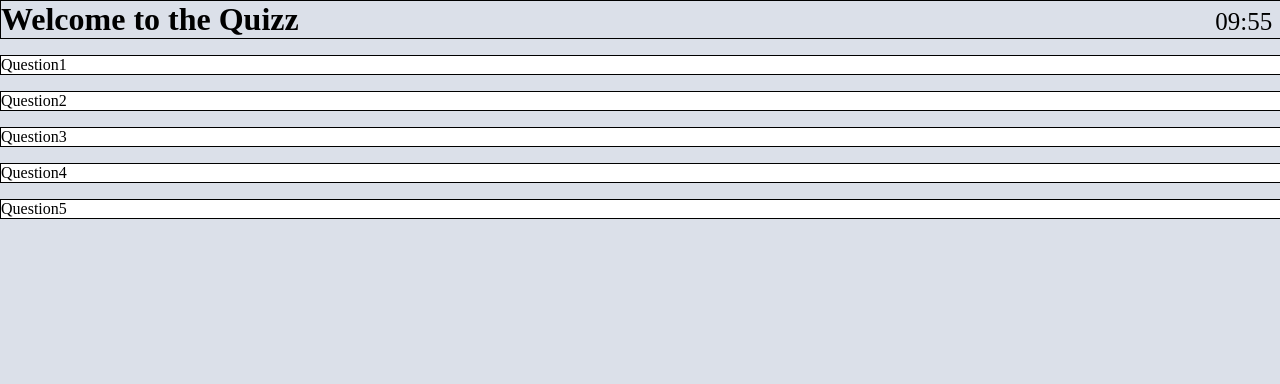
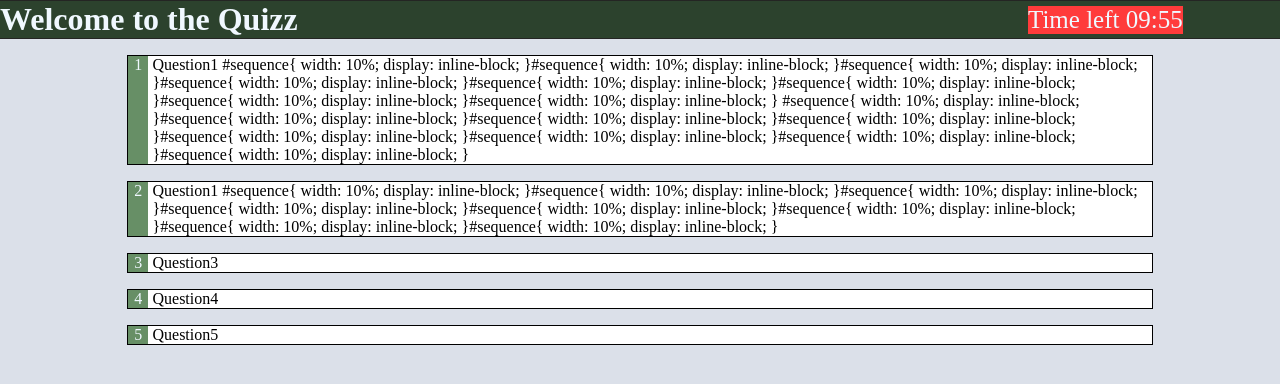
Before and after one commit to gwagner57/quiz-app, a plain HTML site: page quizz.html in a window 1280 px wide. Drawn offline with Linux system fonts and the light colour scheme.

Commit message:
Add files via upload
Test files

```diff
--- a/index.css
+++ b/index.css
@@ -31,3 +31,7 @@ body{
     display: inline-block;
     font-size: 16px;
   }
+  #sequence{
+    width: 10%;
+    display: inline-block;
+  }
--- a/quizz.css
+++ b/quizz.css
@@ -10,7 +10,7 @@ body{
     height: 100vh;
     display: flex;
     justify-content:flex-start;
-    align-items:flex-start;
+    align-items:center;
     flex-direction: column;
     gap: 1em;
 }
@@ -18,29 +18,42 @@ body{
     width: 100%;
 }
 .top{
-    width: 100%;
-    border: 1px solid black;
+    border: 1px solid rgb(36, 37, 35);
+    background-color: rgb(44, 66, 45);
+    color: aliceblue;
+    position: relative;
 }
 #Quizz-description{
     display:inline-block;
-    width: 49%;
+    width: 80%;
+    vertical-align: middle;
+    flex-grow: 1;
 }
 #timer {
-    position: -webkit-sticky;
     position: sticky;
-    top: 0;
-    right: 0;
     font-size: 25px;
     display: inline-block;
-    text-align: right;
-    width: 50%;
+    text-align: center;
+    min-width: 50px;
+    background-color: rgb(255, 59, 59);
+    vertical-align: middle;
   }
 
-
-#top{
-    width: 100%;
-}
 .question{
     border: 1px solid black;
     background-color: white;
+    width: 80%;
 }
+#sequence{
+    width: 2%;
+    display: inline-block;
+    text-align: center;
+    background-color: rgb(103, 143, 102);
+    height: 100%;
+    vertical-align:top;
+    color: aliceblue;
+  }
+  .question-text{
+    display: inline-block;
+    width:97%;
+  }
--- a/quizz.html
+++ b/quizz.html
@@ -15,11 +15,122 @@
             <div id="timer">10:00</div>
             <script src = "timer.js"></script>
         </div>
-        <div id="question1" class="question">Question1</div>
-        <div id="question2" class="question">Question2</div>
-        <div id="question3" class="question">Question3</div>
-        <div id="question4" class="question">Question4</div>
-        <div id="question5" class="question">Question5</div>
+        <div id="question1" class="question">
+            <div id="sequence">1</div>
+            <div class="question-text">Question1
+
+
+        #sequence{
+            width: 10%;
+            display: inline-block;
+          }#sequence{
+            width: 10%;
+            display: inline-block;
+          }#sequence{
+            width: 10%;
+            display: inline-block;
+          }#sequence{
+            width: 10%;
+            display: inline-block;
+          }#sequence{
+            width: 10%;
+            display: inline-block;
+          }#sequence{
+            width: 10%;
+            display: inline-block;
+          }#sequence{
+            width: 10%;
+            display: inline-block;
+          }#sequence{
+            width: 10%;
+            display: inline-block;
+          }
+          #sequence{
+            width: 10%;
+            display: inline-block;
+          }#sequence{
+            width: 10%;
+            display: inline-block;
+          }#sequence{
+            width: 10%;
+            display: inline-block;
+          }#sequence{
+            width: 10%;
+            display: inline-block;
+          }#sequence{
+            width: 10%;
+            display: inline-block;
+          }#sequence{
+            width: 10%;
+            display: inline-block;
+          }#sequence{
+            width: 10%;
+            display: inline-block;
+          }#sequence{
+            width: 10%;
+            display: inline-block;
+          }
+    </div>
+
+
+
+
+
+
+
+
+
+    </div>
+        <div id="question2" class="question"><div id="sequence">2</div>
+
+
+
+
+
+
+
+
+
+
+
+        <div class="question-text">Question1
+
+
+            #sequence{
+                width: 10%;
+                display: inline-block;
+              }#sequence{
+                width: 10%;
+                display: inline-block;
+              }#sequence{
+                width: 10%;
+                display: inline-block;
+              }#sequence{
+                width: 10%;
+                display: inline-block;
+              }#sequence{
+                width: 10%;
+                display: inline-block;
+              }#sequence{
+                width: 10%;
+                display: inline-block;
+              }#sequence{
+                width: 10%;
+                display: inline-block;
+              }#sequence{
+                width: 10%;
+                display: inline-block;
+              }
+        </div>
+
+
+
+
+
+    </div>
+        <div id="question3" class="question"><div id="sequence">3</div> Question3</div>
+        <div id="question4" class="question"><div id="sequence">4</div> Question4</div>
+        <div id="question5" class="question"><div id="sequence">5</div> Question5</div>
     </div>
 </body>
 </html>
--- a/timer.js
+++ b/timer.js
@@ -20,7 +20,7 @@ function startTimer() {
     seconds = '0' + seconds;
   }
 
-  timerElement.textContent = minutes + ':' + seconds;
+  timerElement.textContent = 'Time left ' + minutes + ':' + seconds;
 }
 
 var timerInterval = setInterval(startTimer, 1000);
```
